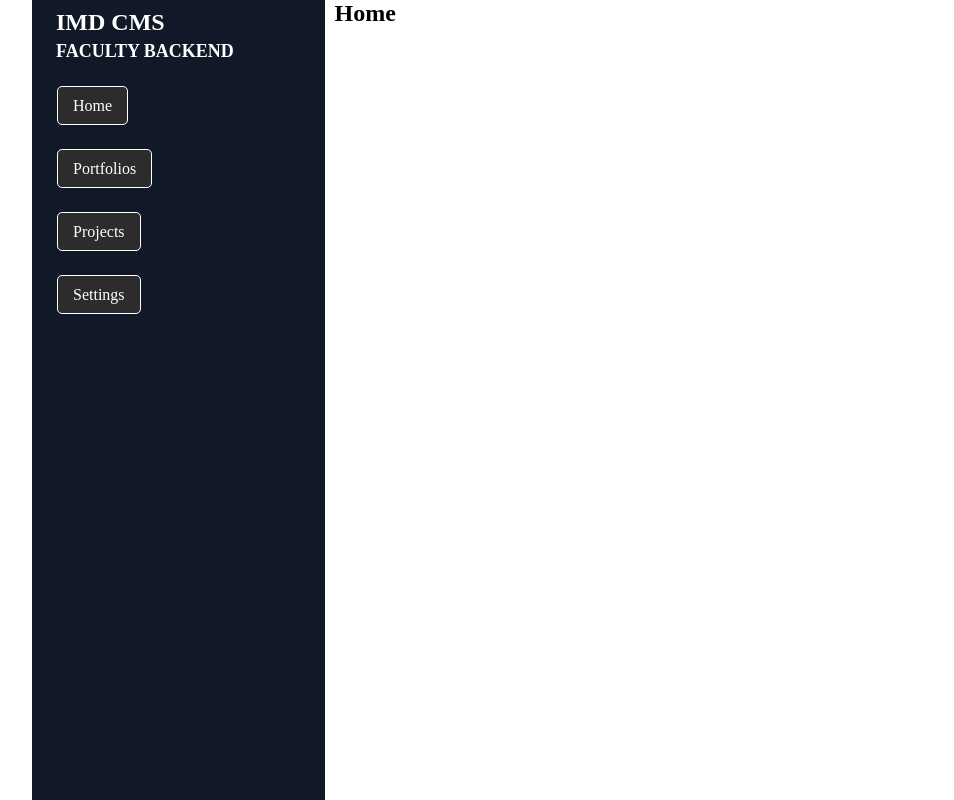
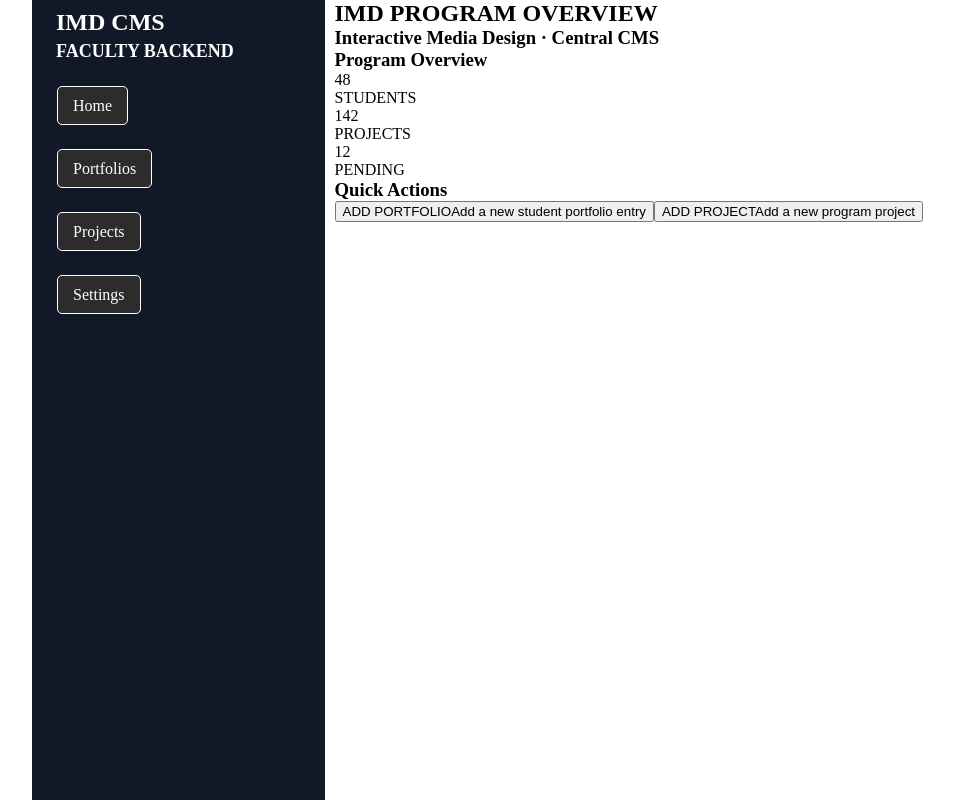
Before and after one commit to cunderhill17/industry-night-cms, a React (Vite) app in the folder cms/: page / in a window 1280 px wide. Shown: the whole page, without its empty margins (8-962 px from the left). Built offline with nearby package versions, Linux system fonts and the light colour scheme.

Commit message:
feat: update homepage layout

```diff
--- a/cms/src/components/Home.jsx
+++ b/cms/src/components/Home.jsx
@@ -1,7 +1,44 @@
 export default function Home() {
     return (
-        <section>
-            <h2>Home</h2>
+        <section className="homepage">
+            <div className="title-banner">
+                <h2>IMD PROGRAM OVERVIEW</h2>
+                <h3>Interactive Media Design &middot; Central CMS</h3>
+            </div>
+
+            <section className="program-overview">
+                <h3>Program Overview</h3>
+
+                <div className="info-card-con">
+                    <div className="info-card">
+                        <p>48</p>
+                        <p>STUDENTS</p>
+                    </div>
+                    <div className="info-card">
+                        <p>142</p>
+                        <p>PROJECTS</p>
+                    </div>
+                    <div className="info-card">
+                        <p>12</p>
+                        <p>PENDING</p>
+                    </div>
+                </div>
+            </section>
+
+            <section className="quick-actions">
+                <h3>Quick Actions</h3>
+
+                <div className="actions-con">
+                    <button className="act-btn">
+                        <span>ADD PORTFOLIO</span>
+                        <span>Add a new student portfolio entry</span>
+                    </button>
+                    <button className="act-btn">
+                        <span>ADD PROJECT</span>
+                        <span>Add a new program project</span>
+                    </button>
+                </div>
+            </section>
         </section>
     )
 }
```
